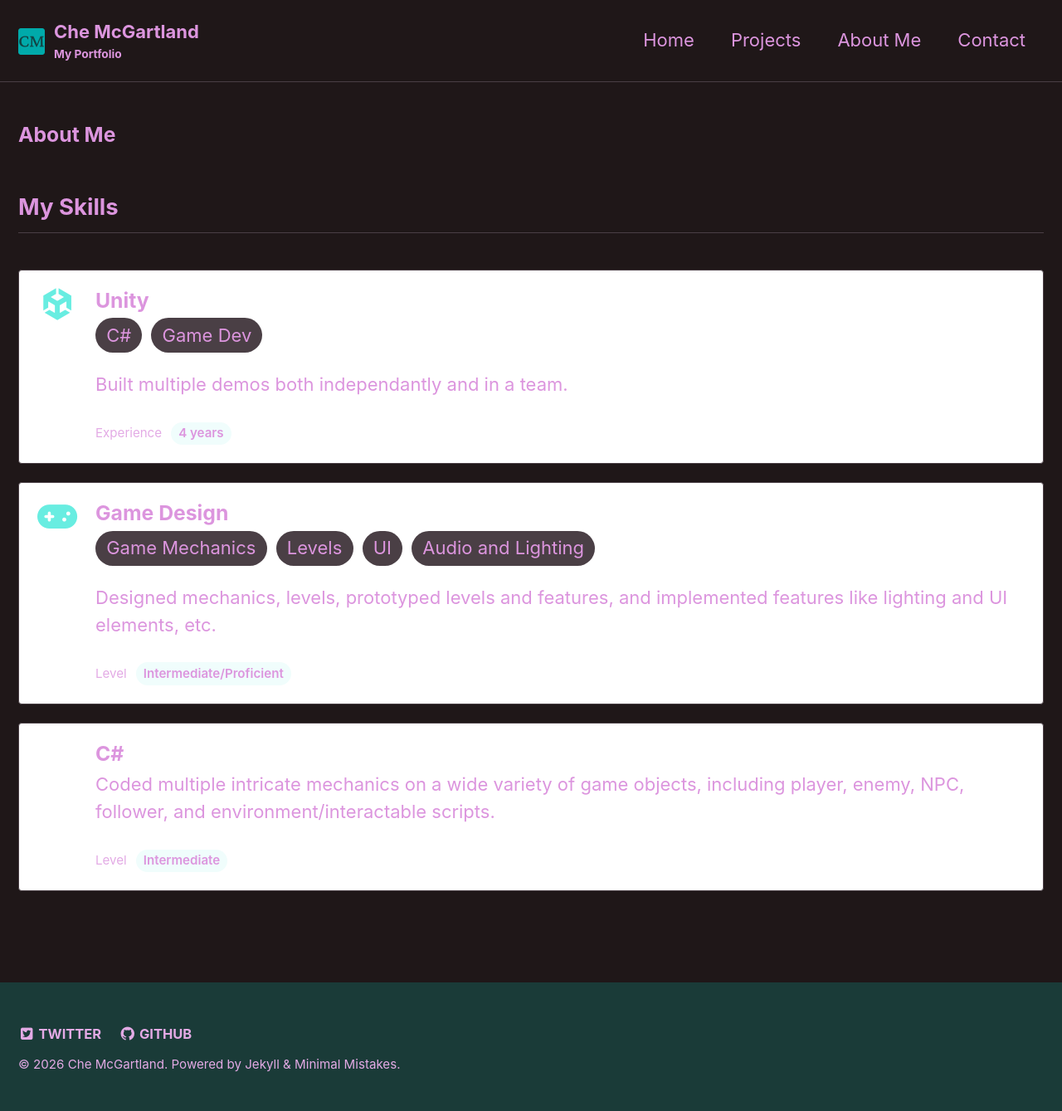
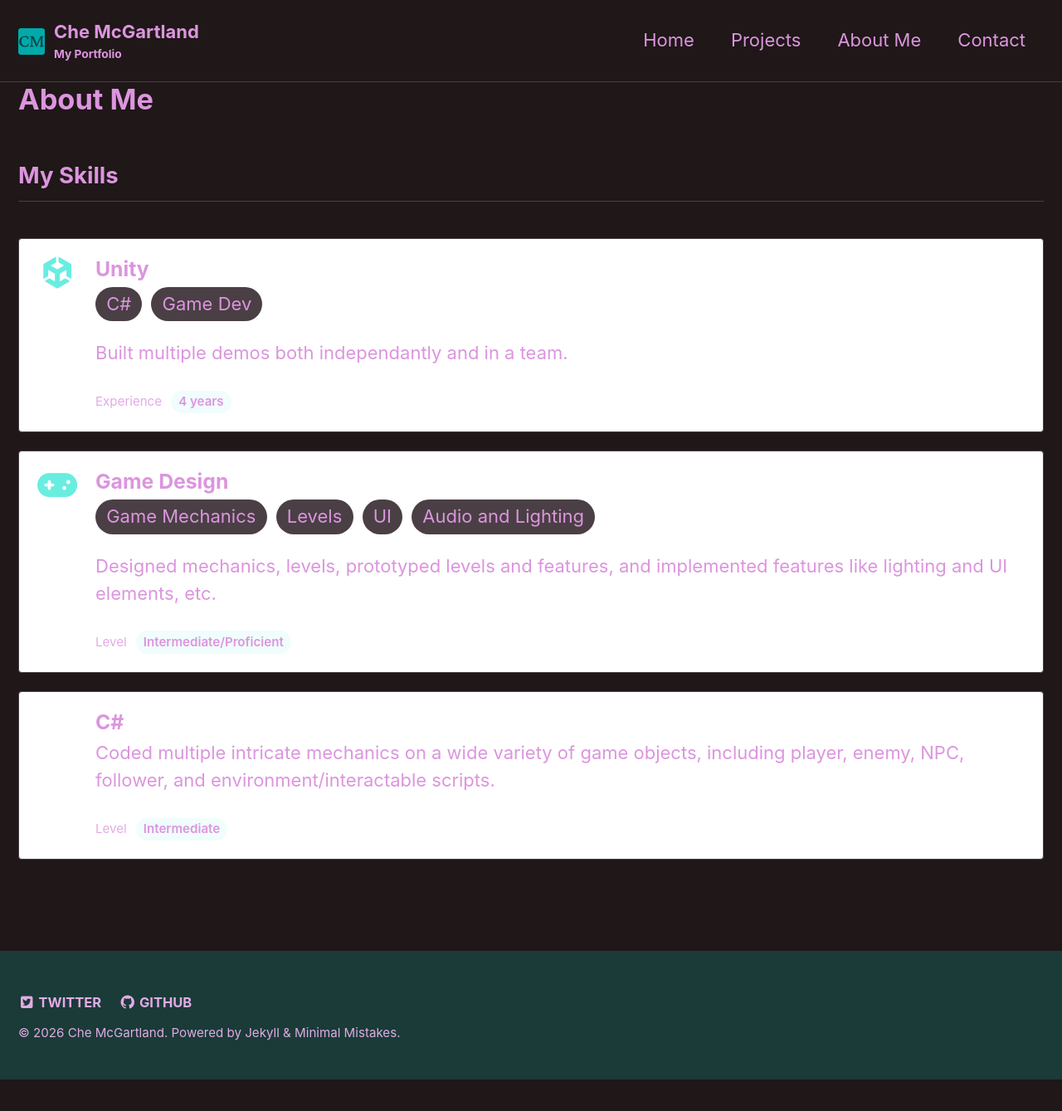
Before and after one commit to chemcg19/chemcg19.github.io, a Jekyll site: the page built from about-me.md, in a window 1280 px wide. Shown: the whole page at 83% size. Built offline with Jekyll 4.4.1, drawn with Linux system fonts in a browser that asks for light colours; after the commit the page ends 1301 px from its top, so only the background shows below that.

```diff
--- a/about-me.md
+++ b/about-me.md
@@ -19,7 +19,7 @@ skills:
     level_label: "Intermediate"
 ---
 
-### About Me
+# About Me
 
 ## My Skills {#skills}
 {% include skills skills=page.skills %}
```
